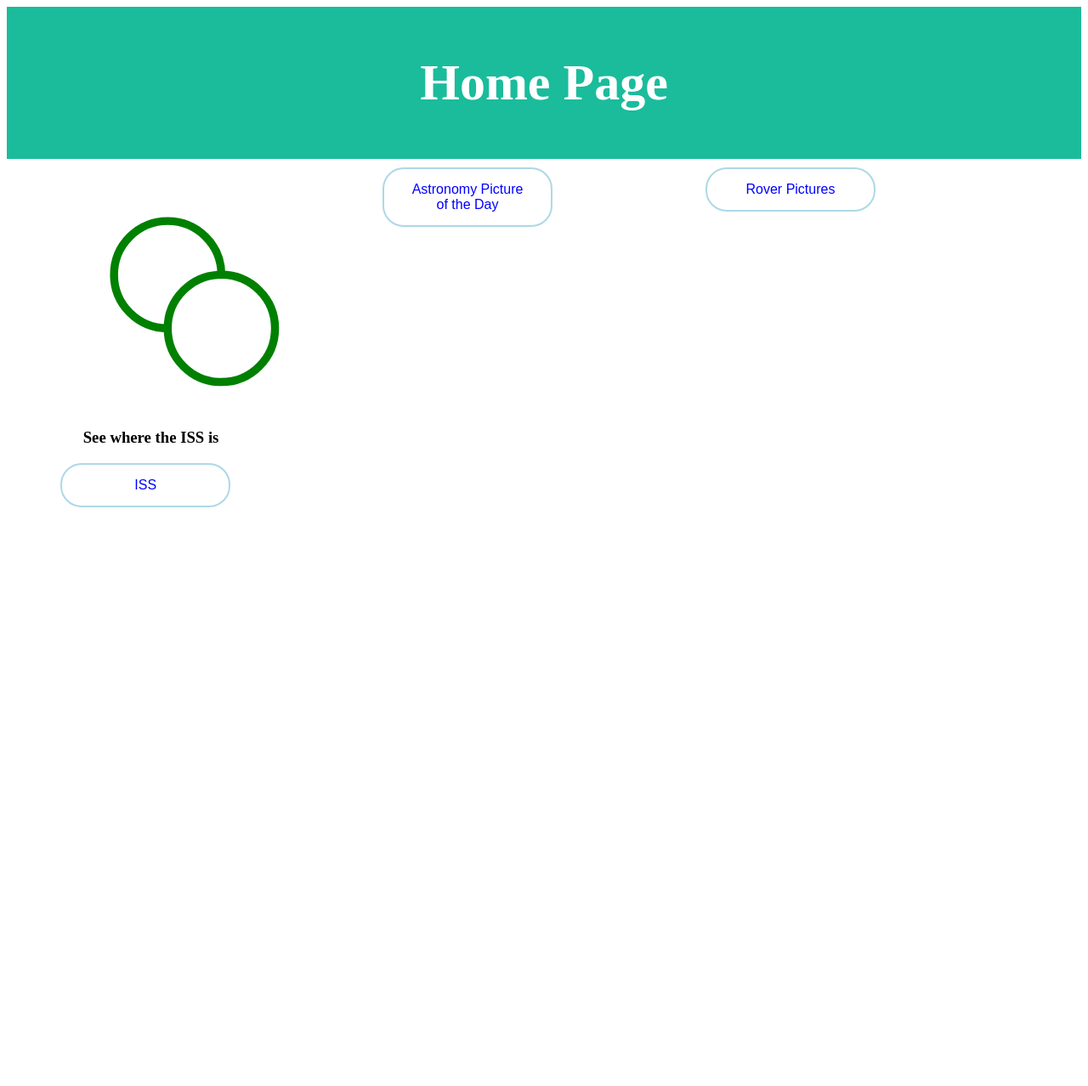
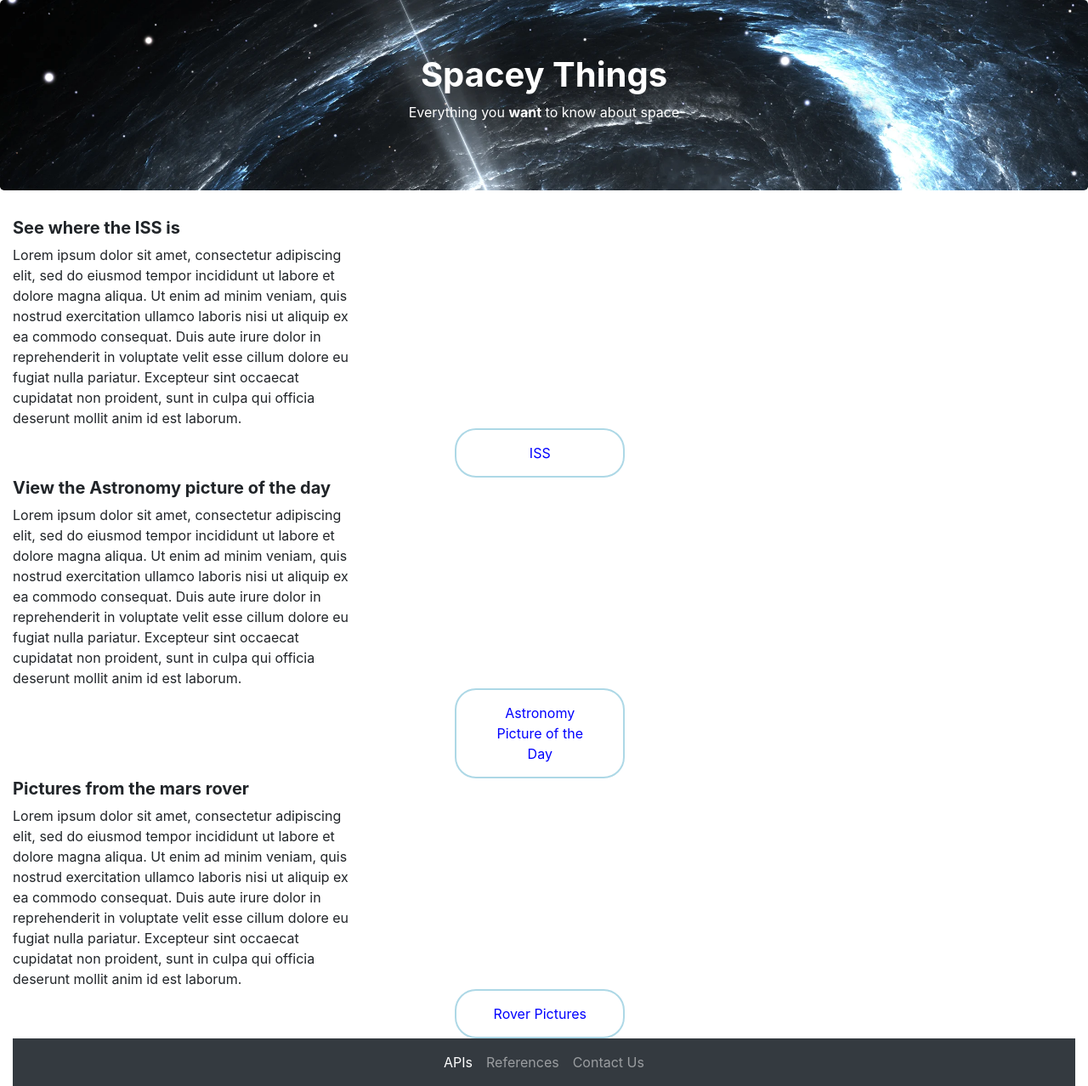
Before and after one commit to Haydn26/SpaceWebsite, a website: page public/index.html in a window 1280 px wide. Shown: the whole page at 85% size. Before the commit the page ends 800 px from the top, so only its background shows below. Drawn offline with nearby package versions, Linux system fonts and the light colour scheme.

Commit message:
Added bootstrap and styles homepage

```diff
--- a/package.json
+++ b/package.json
@@ -14,6 +14,7 @@
   "author": "Haydn Greenfield",
   "license": "MIT",
   "dependencies": {
+    "bootstrap": "^4.5.0",
     "dotenv": "^8.2.0",
     "express": "^4.17.1",
     "node-fetch": "^2.6.0"
--- a/public/common.css
+++ b/public/common.css
@@ -1,10 +1,6 @@
-.header {
-    position: relative;
-    padding: 15px;
+#HeaderText {
     text-align: center;
-    background: #1abc9c;
     color: white;
-    font-size: 30px;
 }
 
 .divider{
@@ -31,3 +27,15 @@
 #button:hover {
     box-shadow: 0 12px 16px 0 rgba(0,0,0,0.24), 0 17px 50px 0 rgba(0,0,0,0.19);
 }
+
+.navbar-nav {
+    float:none;
+    margin:0 auto;
+    display: block;
+    text-align: center;
+}
+
+.navbar-nav > li {
+    display: inline-block;
+    float:none;
+}
--- a/public/index.css
+++ b/public/index.css
@@ -1,10 +1,4 @@
-.entry {
-    padding-left: 5%;
-    padding-right: 5%;
-    padding-top: 10px;
-}
-
-.button {
+.btn-default:enabled {
     background-color: white;
     border: 2px solid lightblue;
     color: blue;;
@@ -17,29 +11,19 @@
     border-radius: 25px;
 }
 
-.button:hover {
+.btn-default:hover {
     box-shadow: 0 12px 16px 0 rgba(0,0,0,0.24), 0 17px 50px 0 rgba(0,0,0,0.19);
+    background-color: lightblue;
 }
 
-.iss-Item {
-    float: left;
-    width: 33.3%;
-}
-
-.APOD-Item {
-    float: left;
-    width: 33.3%;
-}
-
-.rover-item {
-    float: right;
-    width: 33.3%;
-}
-
-#IssTitle {
-    padding-left: 7%;
+#ColumnText {
+    text-align: left;
 }
 
 .circles {
     padding-right: 25%;
 }
+
+.row {
+    text-align: center;
+}
--- a/public/index.html
+++ b/public/index.html
@@ -1,40 +1,106 @@
 <!DOCTYPE html>
 <html lang="en">
+
 <head>
     <meta charset="UTF-8">
 
-        <link rel="stylesheet" type="text/css" href="index.css"/>
-        <link rel="stylesheet" type="text/css" href="common.css"/>
+    <link rel="stylesheet" type="text/css" href="index.css" />
+    <link rel="stylesheet" type="text/css" href="common.css" />
+    <link rel="stylesheet" href="https://stackpath.bootstrapcdn.com/bootstrap/4.5.0/css/bootstrap.min.css"
+        integrity="sha384-9aIt2nRpC12Uk9gS9baDl411NQApFmC26EwAOH8WgZl5MYYxFfc+NcPb1dKGj7Sk" crossorigin="anonymous">
+
+    <script src="https://code.jquery.com/jquery-3.5.1.slim.min.js"
+        integrity="sha384-DfXdz2htPH0lsSSs5nCTpuj/zy4C+OGpamoFVy38MVBnE+IbbVYUew+OrCXaRkfj"
+        crossorigin="anonymous"></script>
+    <script src="https://cdn.jsdelivr.net/npm/popper.js@1.16.0/dist/umd/popper.min.js"
+        integrity="sha384-Q6E9RHvbIyZFJoft+2mJbHaEWldlvI9IOYy5n3zV9zzTtmI3UksdQRVvoxMfooAo"
+        crossorigin="anonymous"></script>
+    <script src="https://stackpath.bootstrapcdn.com/bootstrap/4.5.0/js/bootstrap.min.js"
+        integrity="sha384-OgVRvuATP1z7JjHLkuOU7Xw704+h835Lr+6QL9UvYjZE3Ipu6Tp75j7Bh/kR0JKI"
+        crossorigin="anonymous"></script>
 
 </head>
+
 <body>
-        <div class="site-container">
-            <div class="header">
-                <h1>Home Page</h1>
+    <div class="jumbotron" style="background-image: url('assets/pulsar-831502910.jpg'); background-size: cover; background-repeat: no-repeat;">
+        <h1 id="HeaderText"><strong>Spacey Things</strong></h1>
+        <p id="HeaderText">Everything you <strong>want</strong> to know about space</p>
     </div>
-            <div class="entry">
-                <div class="iss-Item">
-                    <svg class="circles" viewBox="0 0 90 90" xmlns="http://www.w3.org/2000/svg">
-                        <!-- Using g to inherit presentation attributes -->
-                        <g fill="white" stroke="green" stroke-width="3">
-                          <circle cx="40" cy="40" r="20" />
-                          <circle cx="60" cy="60" r="20" />
-                        </g>
-                      </svg>
-                    <h3 id="IssTitle">See where the ISS is</h3>
-                    <button class="button" onclick="location.href='ISS.html'" type="button">ISS</button>
-                </div>
-                <div class="APOD-Item">
-                    <button class="button" onclick="location.href='APOD.html'" type="button">Astronomy Picture of the Day</button>
-                </div>
-                <div class="rover-item">
-                    <button class="button" onclick="location.href='RoverPics.html'" type="button">Rover Pictures</button>
-                </div>
-
+    <div class="container-fluid">
+        <div class="row">
+            <div class="col-sm-12">
+                <h5 id="ColumnText"><strong>See where the ISS is</strong></h5>
+                <div class="row">
+                    <div class="col-sm-4">
+                        <div style="word-wrap: break-word; text-align: left;">
+                            Lorem ipsum dolor sit amet, consectetur adipiscing elit, sed do eiusmod tempor incididunt ut
+                            labore et dolore magna aliqua. Ut enim ad minim veniam, quis nostrud exercitation ullamco
+                            laboris nisi ut aliquip ex ea commodo consequat. Duis aute irure dolor in reprehenderit in
+                            voluptate velit esse cillum dolore eu fugiat nulla pariatur. Excepteur sint occaecat
+                            cupidatat non proident, sunt in culpa qui officia deserunt mollit anim id est laborum.
+                        <div>
                     </div>
                 </div>
+            </div>
+        </div>
+        <button type="button" onclick="location.href='ISS.html'" class="btn btn-default">ISS</button>
+        <div class="divider"></div>
 
+        <div class="row">
+            <div class="col-sm-12">
+                <h5 id="ColumnText"><strong>View the Astronomy picture of the day</strong></h5>
+                <div class="row">
+                    <div class="col-sm-4">
+                        <div style="word-wrap: break-word; text-align: left;">
+                            Lorem ipsum dolor sit amet, consectetur adipiscing elit, sed do eiusmod tempor incididunt ut
+                            labore et dolore magna aliqua. Ut enim ad minim veniam, quis nostrud exercitation ullamco
+                            laboris nisi ut aliquip ex ea commodo consequat. Duis aute irure dolor in reprehenderit in
+                            voluptate velit esse cillum dolore eu fugiat nulla pariatur. Excepteur sint occaecat
+                            cupidatat non proident, sunt in culpa qui officia deserunt mollit anim id est laborum.
+                        <div>
+                    </div>
+                </div>
+            </div>
+        </div>
+        <button type="button" onclick="location.href='APOD.html'" class="btn btn-default">Astronomy Picture of the Day</button>
+        <div class="divider"></div>
+
+        <div class="row">
+            <div class="col-sm-12">
+                <h5 id="ColumnText"><strong>Pictures from the mars rover</strong></h5>
+                <div class="row">
+                    <div class="col-sm-4">
+                        <div style="word-wrap: break-word; text-align: left;">
+                            Lorem ipsum dolor sit amet, consectetur adipiscing elit, sed do eiusmod tempor incididunt ut
+                            labore et dolore magna aliqua. Ut enim ad minim veniam, quis nostrud exercitation ullamco
+                            laboris nisi ut aliquip ex ea commodo consequat. Duis aute irure dolor in reprehenderit in
+                            voluptate velit esse cillum dolore eu fugiat nulla pariatur. Excepteur sint occaecat
+                            cupidatat non proident, sunt in culpa qui officia deserunt mollit anim id est laborum.
+                        <div>
+                    </div>
+                </div>
+            </div>
+        </div>
+        <button type="button" onclick="location.href='RoverPics.html'" class="btn btn-default">Rover Pictures</button>
+        <div class="divider"></div>
+
+
+        <nav class="navbar navbar-expand-sm bg-dark navbar-dark">
+            <ul class="navbar-nav">
+                <li class="nav-item active">
+                    <a class="nav-link" href="#">APIs</a>
+                </li>
+                <li class="nav-item">
+                    <a class="nav-link" href="#">References</a>
+                </li>
+                <li class="nav-item">
+                    <a class="nav-link" href="#">Contact Us</a>
+                </li>
+            </ul>
+        </nav>
+    </div>
     <script></script>
 
 </body>
+
 </html>
```
Also changed, not shown: public/assets/World.jpg (renamed from public/World.jpg), public/assets/pulsar-831502910.jpg (added), 1 other file. Lines whose indentation alone changed are shown as unchanged.
